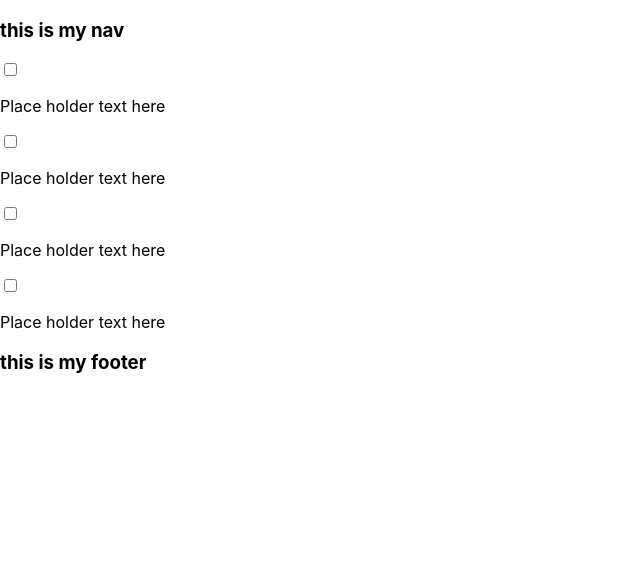
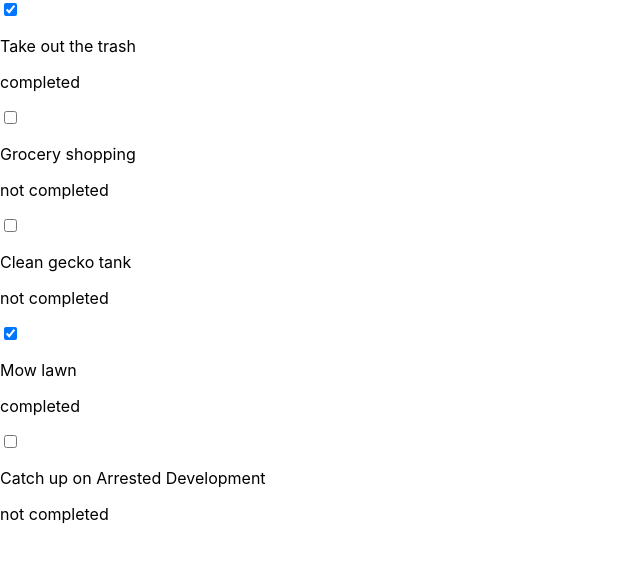
Before and after one commit to IsraelTekahun/reactjs, a React (Create React App) app: page / in a window 1280 px wide. Shown: the top 562 px of the page, without its empty margins (0-640 px from the left). Built offline with nearby package versions, Linux system fonts and the light colour scheme.

Commit message:
todo checkbox dynamic ...

```diff
--- a/src/App.js
+++ b/src/App.js
@@ -1,17 +1,21 @@
+/*
+Let's practice props and mapping components on our todo list app!
+
+I've created a js file with some todos data in it, which I'm imported into this file. (Normally this data would come from an API call, not a local file).
+
+Challenge: Using the array map method, render a child component for each todo item in the todosData array and pass the relevant data to it.
+*/
+
 import React from "react";
-
-import Nav from "./components/Nav.js";
-import Main from "./components/Main.js";
-import Footer from "./components/Footer.js";
+import TodoItem from "./components/TodoItem";
+import todosData from "./data/todosData";
 
 function App() {
-  return (
-    <div>
-      <Nav />
-      <Main />
-      <Footer />
-    </div>
-  );
+  console.log(todosData);
+
+  let td = todosData.map((td) => <TodoItem key={td.id} todo={td} />);
+
+  return <div>{td}</div>;
 }
 
 export default App;
--- a/src/components/TodoItem.js
+++ b/src/components/TodoItem.js
@@ -1,10 +1,14 @@
 import React from "react";
 
-function TodoItem() {
+function TodoItem(props) {
+  let c = "completed";
+  if (!props.todo.completed) c = "not completed";
+
   return (
     <div>
-      <input type="checkbox"></input>
-      <p>Place holder text here</p>
+      <input type="checkbox" checked={props.todo.completed} />
+      <p>{props.todo.text}</p>
+      <p>{c}</p>
     </div>
   );
 }
--- /dev/null
+++ b/src/data/todosData.js
@@ -0,0 +1,29 @@
+const todosData = [
+    {
+        id: 1,
+        text: "Take out the trash",
+        completed: true
+    },
+    {
+        id: 2,
+        text: "Grocery shopping",
+        completed: false
+    },
+    {
+        id: 3,
+        text: "Clean gecko tank",
+        completed: false
+    },
+    {
+        id: 4,
+        text: "Mow lawn",
+        completed: true
+    },
+    {
+        id: 5,
+        text: "Catch up on Arrested Development",
+        completed: false
+    }
+]
+
+export default todosData
--- /dev/null
+++ b/src/style/style.css
@@ -0,0 +1,47 @@
+body {
+    background-color: whitesmoke;
+}
+
+.todo-list {
+    background-color: white;
+    margin: auto;
+    width: 50%;
+    display: flex;
+    flex-direction: column;
+    align-items: center;
+    border: 1px solid #efefef;
+    box-shadow:
+    /* The top layer shadow */
+        0 1px 1px rgba(0,0,0,0.15),
+            /* The second layer */
+        0 10px 0 -5px #eee,
+            /* The second layer shadow */
+        0 10px 1px -4px rgba(0,0,0,0.15),
+            /* The third layer */
+        0 20px 0 -10px #eee,
+            /* The third layer shadow */
+        0 20px 1px -9px rgba(0,0,0,0.15);
+    padding: 30px;
+}
+
+.todo-item {
+    display: flex;
+    justify-content: flex-start;
+    align-items: center;
+    padding: 30px 20px 0;
+    width: 70%;
+    border-bottom: 1px solid #cecece;
+    font-family: Roboto, sans-serif;
+    font-weight: 100;
+    font-size: 15px;
+    color: #333333;
+}
+
+input[type=checkbox] {
+    margin-right: 10px;
+    font-size: 30px;
+}
+
+input[type=checkbox]:focus {
+    outline: 0;
+}
```
